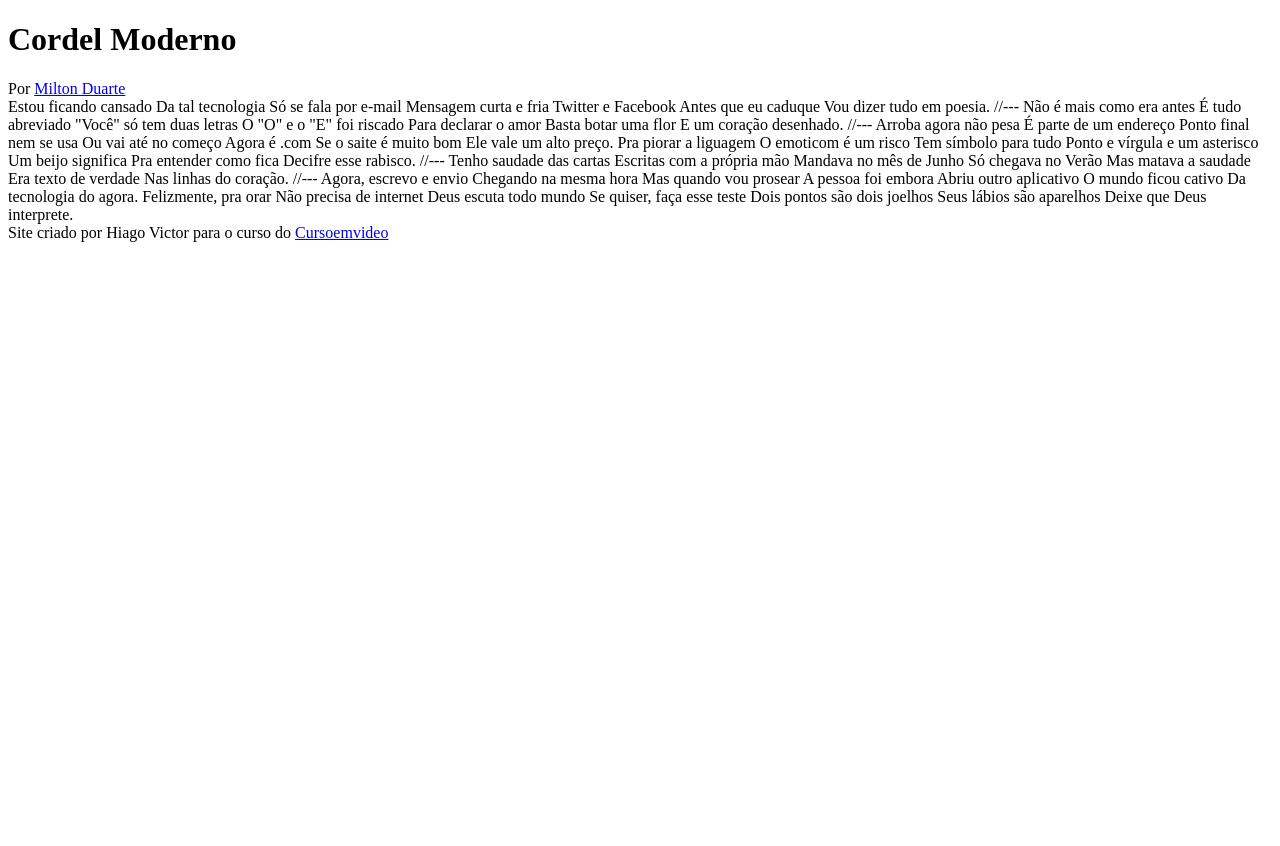
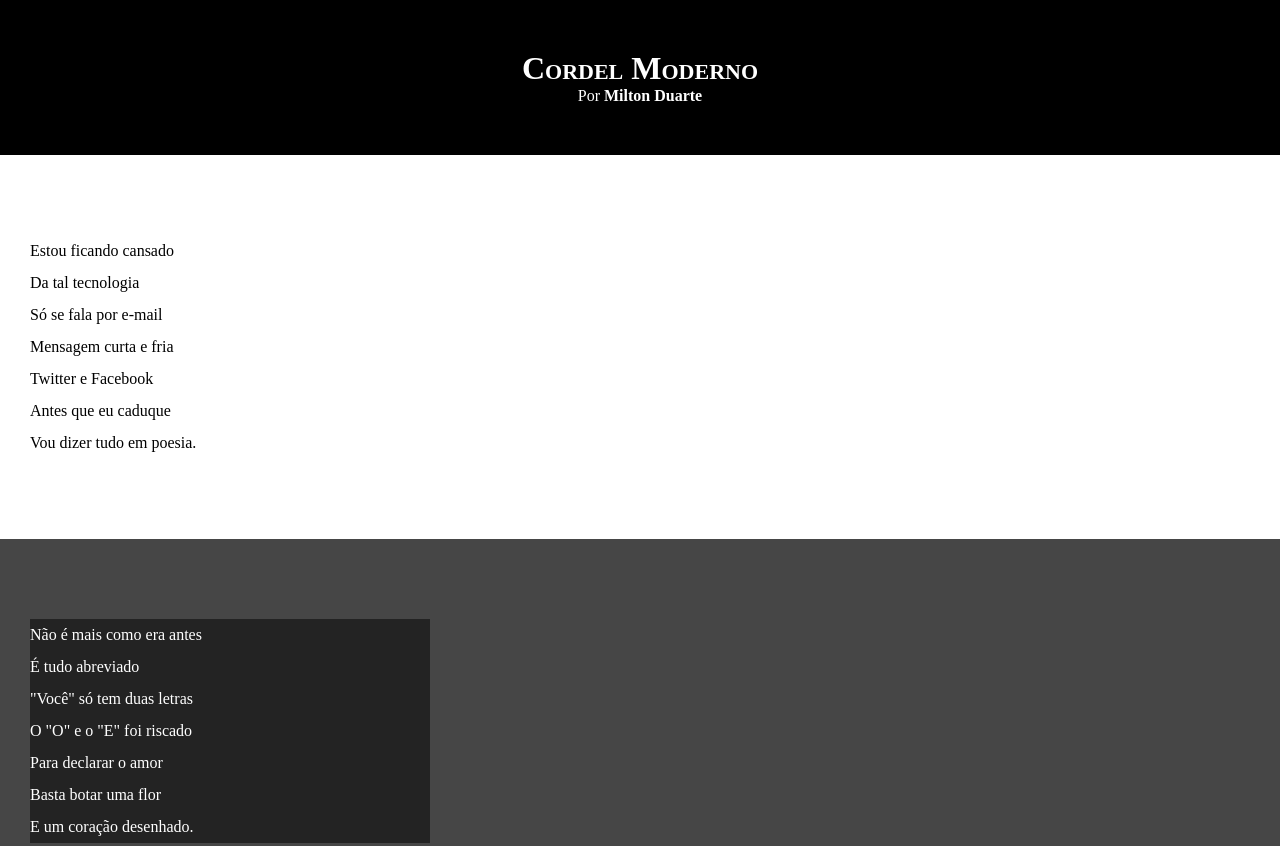
Before and after one commit to HiagoVictor0/HTML-CSS, a plain HTML site: page Desafios/D012/index.html in a window 1280 px wide. Shown: the top 846 px of the page. Before the commit the page ends 800 px from the top, so only its background shows below. Drawn offline with Linux system fonts and the light colour scheme.

Commit message:
Atualizei estilo dos textos e blocos

```diff
--- a/Desafios/D012/index.html
+++ b/Desafios/D012/index.html
@@ -4,77 +4,103 @@
     <meta charset="UTF-8">
     <meta name="viewport" content="width=device-width, initial-scale=1.0">
     <title>Cordel moderno</title>
+    <link rel="stylesheet" href="style.css">
 </head>
 <body>
 
     <header>
-        <h1>Cordel Moderno</h1>
-        Por <a href="https://www.recantodasletras.com.br/poesias/3186743">Milton Duarte</a>
+        <h1>
+            Cordel Moderno
+        </h1>
+
+        <p>
+            Por <a href="https://www.recantodasletras.com.br/poesias/3186743">Milton Duarte</a>
+        </p>
     </header>
 
-    Estou ficando cansado
-    Da tal tecnologia
-    Só se fala por e-mail
-    Mensagem curta e fria
-    Twitter e Facebook
-    Antes que eu caduque
-    Vou dizer tudo em poesia.
+    <section class="normal">
+        <p>
+            Estou ficando cansado <br>
+            Da tal tecnologia<br>
+            Só se fala por e-mail<br>
+            Mensagem curta e fria<br>
+            Twitter e Facebook<br>
+            Antes que eu caduque<br>
+            Vou dizer tudo em poesia.<br>
+        </p>
+    </section>
 
-    //---
+    <section class="imagem">
+        <p>
+            Não é mais como era antes<br>
+            É tudo abreviado<br>
+            "Você" só tem duas letras<br>
+            O "O" e o "E" foi riscado<br>
+            Para declarar o amor<br>
+            Basta botar uma flor<br>
+            E um coração desenhado.<br>
+        </p>
+    </section>
 
-    Não é mais como era antes
-    É tudo abreviado
-    "Você" só tem duas letras
-    O "O" e o "E" foi riscado
-    Para declarar o amor
-    Basta botar uma flor
-    E um coração desenhado.
 
-    //---
+    <section class="normal">
 
-    Arroba agora não pesa
-    É parte de um endereço
-    Ponto final nem se usa
-    Ou vai até no começo
-    Agora é .com
-    Se o saite é muito bom
-    Ele vale um alto preço.
+        <p>
+            Arroba agora não pesa<br>
+            É parte de um endereço<br>
+            Ponto final nem se usa<br>
+            Ou vai até no começo<br>
+            Agora é .com<br>
+            Se o saite é muito bom<br>
+            Ele vale um alto preço.<br>
+        </p>
+        <p>
+            Pra piorar a liguagem<br>
+            O emoticom é um risco<br>
+            Tem símbolo para tudo<br>
+            Ponto e vírgula e um asterisco<br>
+            Um beijo significa<br>
+            Pra entender como fica<br>
+            Decifre esse rabisco.<br>
+        </p>
 
-    Pra piorar a liguagem
-    O emoticom é um risco
-    Tem símbolo para tudo
-    Ponto e vírgula e um asterisco
-    Um beijo significa
-    Pra entender como fica
-    Decifre esse rabisco.
+    </section>
 
-    //---
 
-    Tenho saudade das cartas
-    Escritas com a própria mão
-    Mandava no mês de Junho
-    Só chegava no Verão
-    Mas matava a saudade
-    Era texto de verdade
-    Nas linhas do coração.
+    <section class="imagem">
+        <p>
+            Tenho saudade das cartas<br>
+            Escritas com a própria mão<br>
+            Mandava no mês de Junho<br>
+            Só chegava no Verão<br>
+            Mas matava a saudade<br>
+            Era texto de verdade<br>
+            Nas linhas do coração.<br>
+        </p>
+    </section>
 
-    //---
 
-    Agora, escrevo e envio
-    Chegando na mesma hora
-    Mas quando vou prosear
-    A pessoa foi embora
-    Abriu outro aplicativo
-    O mundo ficou cativo
-    Da tecnologia do agora.
+    <section class="normal">
+        <p>
+            Agora, escrevo e envio<br>
+            Chegando na mesma hora<br>
+            Mas quando vou prosear<br>
+            A pessoa foi embora<br>
+            Abriu outro aplicativo<br>
+            O mundo ficou cativo<br>
+            Da tecnologia do agora.<br>
+        </p>
 
-    Felizmente, pra orar
-    Não precisa de internet
-    Deus escuta todo mundo
-    Se quiser, faça esse teste
-    Dois pontos são dois joelhos
-    Seus lábios são aparelhos
-    Deixe que Deus interprete.
+        <p>
+            Felizmente, pra orar<br>
+            Não precisa de internet<br>
+            Deus escuta todo mundo<br>
+            Se quiser, faça esse teste<br>
+            Dois pontos são dois joelhos<br>
+            Seus lábios são aparelhos<br>
+            Deixe que Deus interprete.<br>
+        </p>
+    </section>
 
     <footer> Site criado por Hiago Victor para o curso do <a href="https://www.youtube.com/watch?v=e-HB90dx_CI&list=PLHz_AreHm4dmcAviDwiGgHbeEJToxbOpZ&index=21">Cursoemvideo</a></footer>
 
--- /dev/null
+++ b/Desafios/D012/style.css
@@ -0,0 +1,64 @@
+@charset "UTF-8";
+
+*{
+    margin: 0px;
+    padding: 0px;
+}
+
+html, body{
+    min-height: 100vh;
+    background-color: darkgray;
+}
+
+header{
+    background-color: black;
+    color: white;
+    text-align: center;
+}
+
+header > h1{
+    padding-top: 50px;
+    font-variant: small-caps;
+}
+
+header > p{
+    padding-bottom: 50px;
+}
+
+a{
+    color: white;
+    text-decoration: none;
+    font-weight: bolder;
+}
+
+a:hover{
+    text-decoration: underline;
+}
+
+section{
+    padding-top: 10vh;
+    padding-bottom: 10vh;
+    line-height: 2em;
+    padding-left: 30px;
+}
+
+section.normal{
+    background-color: white;
+    color: black;
+}
+
+section.imagem{
+    background-color: rgb(70, 70, 70);
+    color: white;
+}
+
+section.imagem > p{
+    background-color: rgba(0, 0, 0, 0.5);
+    width: 400px;
+}
+
+footer{
+    background-color: black;
+    color: white;
+    text-align: center;
+}
```
